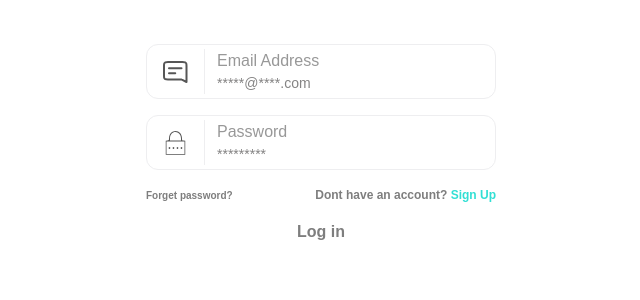
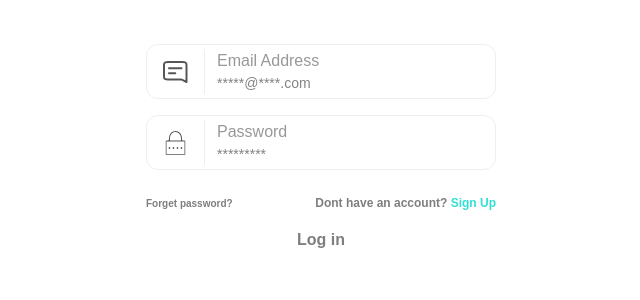
Before and after one commit to Ahmad-Sip-Operations/general-template, a Next.js app: page /login in a window 1280 px wide. Shown: the top 300 px of the page, without its empty margins (319-959 px from the left). Built offline with nearby package versions, Linux system fonts and the light colour scheme.

Commit message:
updated commit

```diff
--- a/src/components/forms/login/LoginComp.tsx
+++ b/src/components/forms/login/LoginComp.tsx
@@ -158,7 +158,7 @@ const LogInComponent = () => {
           </div>
         </div>
       </div>
-      <div className="flex justify-between items-center mt-2">
+      <div className="flex justify-between items-center mt-6 mb-2">
         <p className="font-semibold text-[10px] text-[#7E7E7E] cursor-pointer">
           Forget password?
         </p>
@@ -169,7 +169,7 @@ const LogInComponent = () => {
       </div>
       <button
         onClick={handleSubmit}
-        className="cursor-pointer flex justify-center w-full text-[#7E7E7E] bg-white py-2 font-semibold rounded-lg mt-2"
+        className="cursor-pointer flex justify-center w-full text-[#7E7E7E] bg-white py-2 font-semibold rounded-lg"
       >
         {loading ? "" : "Log in"}
         {loading && (
```
